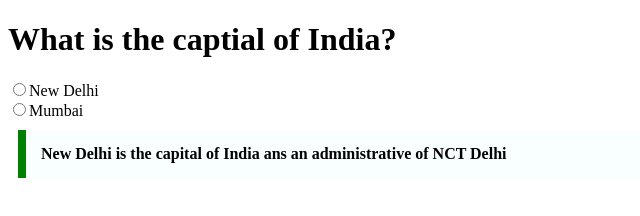
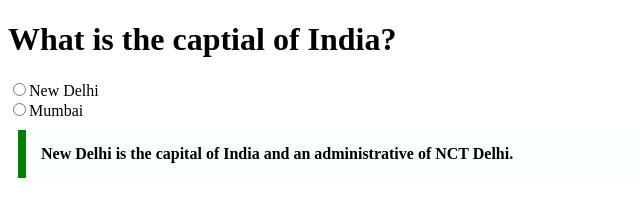
Before and after one commit to acciojob/trivia-InzamamulHasan, a website: page main.html in a window 1280 px wide. Shown: the full height of the page, 0-640 px from the left. Drawn offline with Linux system fonts and the light colour scheme.

Commit message:
created a submission

```diff
--- a/main.html
+++ b/main.html
@@ -16,7 +16,7 @@
 	</div>
 	<div>
 		<blockquote cite="https://en.wikipedia.org/wiki/New_Delhi">
-			New Delhi is the capital of India ans an administrative of NCT Delhi
+			New Delhi is the capital of India and an administrative of NCT Delhi.
 		</blockquote>
 	</div>
 </script>
```
